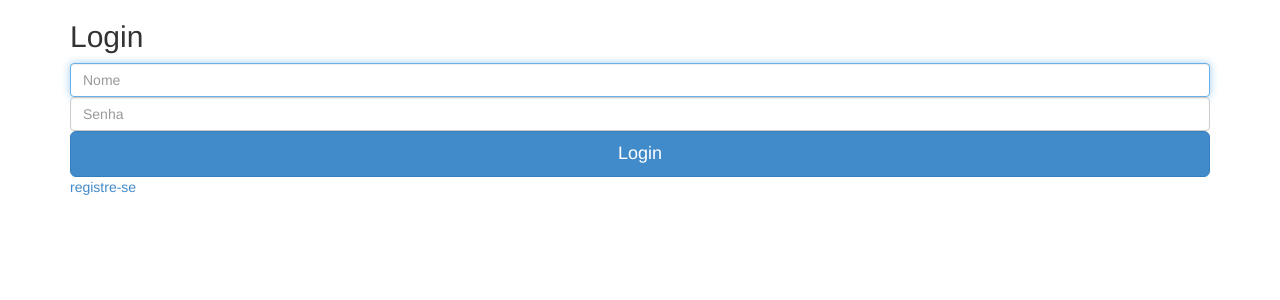
After one commit to jorgeaugusto01/Alura, a Django app: template Django/connectedin/usuarios/templates/login.html in a window 1280 px wide. The commit adds this page. Shown: the top 300 px of the page. Run offline with Django 3.2, Linux system fonts and the light colour scheme; the template is opened without the code that fills it, so the values that code supplies are empty.

Commit message:
curso django

```diff
--- a/Django/connectedin/connectedin/settings.py
+++ b/Django/connectedin/connectedin/settings.py
@@ -120,3 +120,7 @@ USE_TZ = True
 # https://docs.djangoproject.com/en/2.2/howto/static-files/
 
 STATIC_URL = '/static/'
+
+LOGIN_URL='/login/'
+LOGOUT_URL='/logout/'
+LOGIN_REDIRECT_URL='/'
--- /dev/null
+++ b/Django/connectedin/usuarios/templates/login.html
@@ -0,0 +1,30 @@
+<!-- connectedin/usuarios/templates/login.html -->
+
+{% extends "base_usuario.html" %}
+
+{% block body %}
+
+    <form class="form-signin" role="form" action="{% url 'django.contrib.auth.views.login' %}" method="post">
+        {% csrf_token %}
+
+        <h2 class="form-signin-heading">Login</h2>
+
+        <input type="text" id="id_username" name="username" class="form-control" placeholder="Nome" required autofocus>
+
+        <input type="password" id="id_password" name="password" class="form-control" placeholder="Senha" required>
+
+        <button class="btn btn-lg btn-primary btn-block" type="submit" value="Login">Login</button>
+
+        <input type="hidden" name="next" value="{{ next }}" />
+
+        {% if form.errors %}
+          <div class="alert alert-danger">
+            <button type="button" class="close" data-dismiss="alert" aria-hidden="true">&times;</button>
+            Por favor, verifique o Email e/ou Senha informados
+          </div>
+        {% endif %}
+
+        <a href="{% url 'registrar' %}">registre-se</a>
+    </form>
+
+{% endblock %}
--- a/Django/connectedin/usuarios/urls.py
+++ b/Django/connectedin/usuarios/urls.py
@@ -1,7 +1,10 @@
 from django.urls import path
+from django.contrib.auth.views import LoginView, LogoutView
 
 from . import views
 
 urlpatterns = [
     path('registrar/', views.RegistrarUsuarioView.as_view(), name='registrar'),
+    path('login/', LoginView.as_view(template_name='login.html'), name="login"),
+    path('logout/', LogoutView.as_view(template_name='logout.html'), name="logout"),
 ]
```
Also changed, not shown: Django/connectedin/perfis/views.py (+7 -4 lines), Django/connectedin/usuarios/templates/registrar.html (+5 -5 lines).
